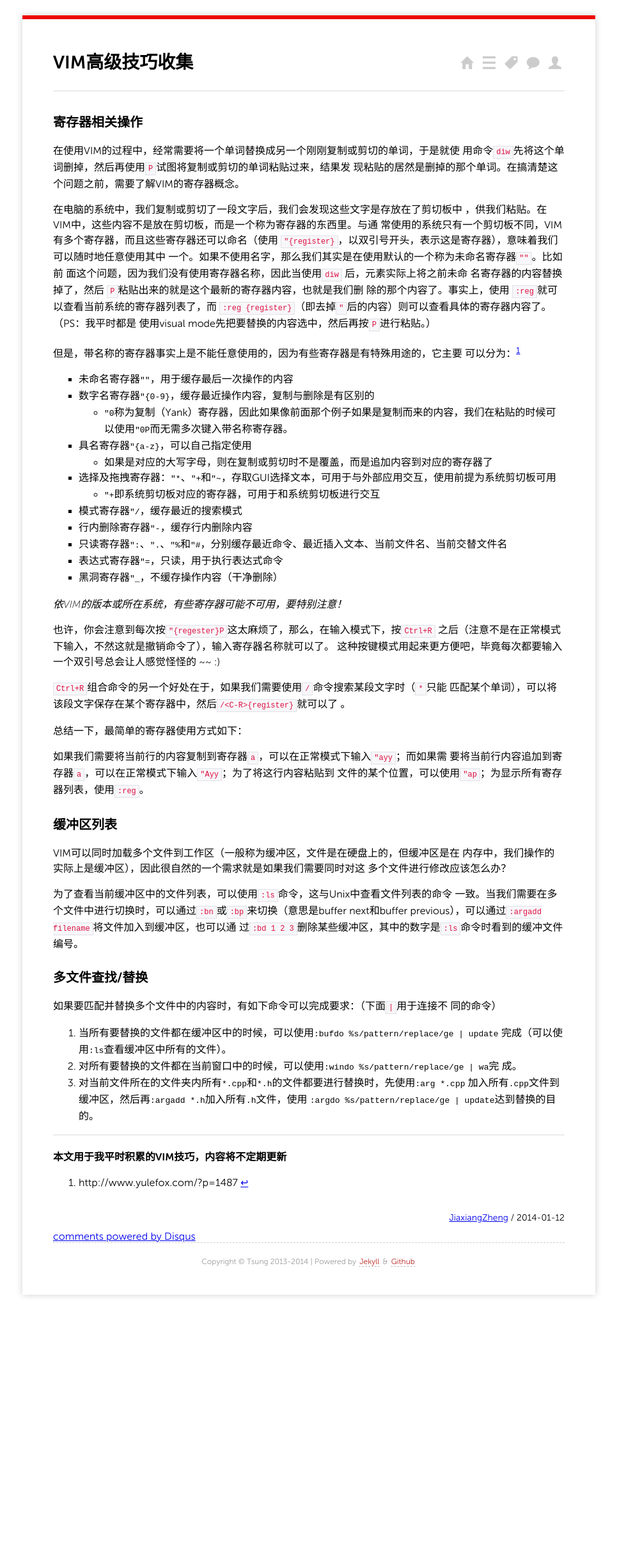
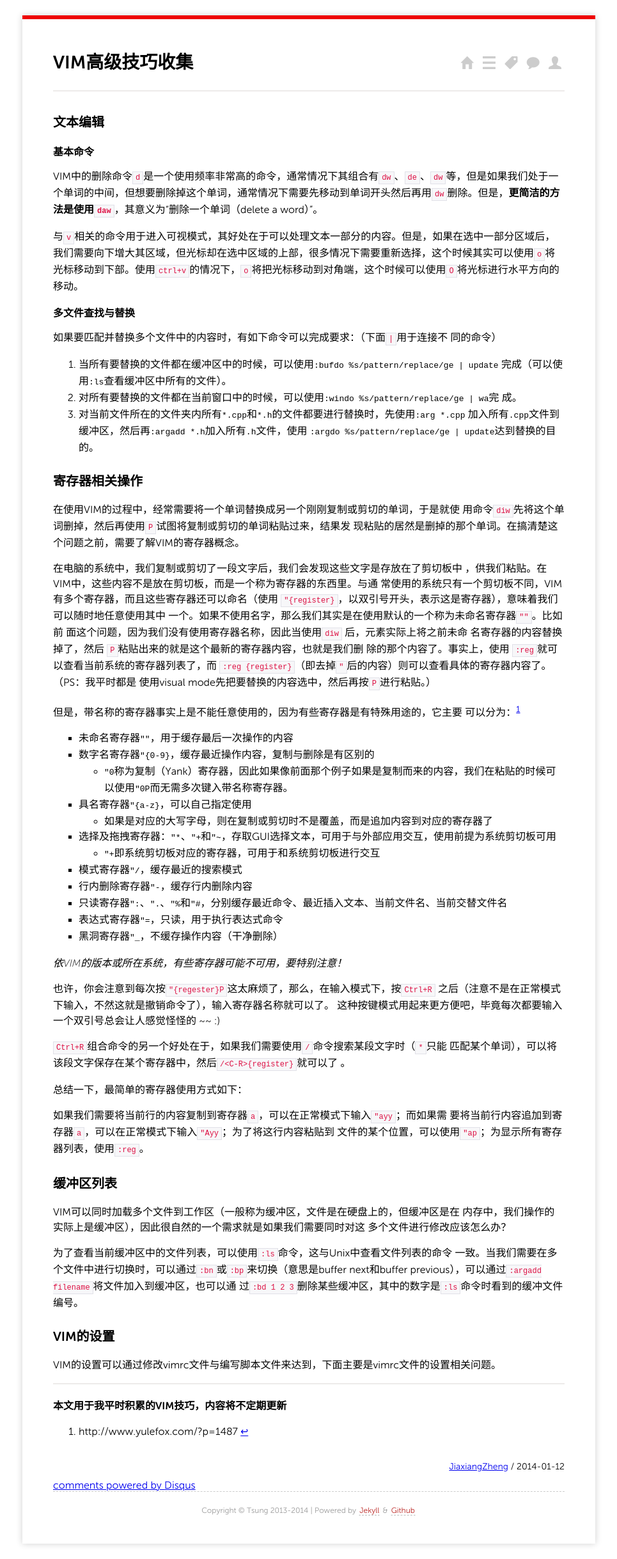
Before and after one commit to JiaxiangZheng/octman, a Jekyll site: the page built from _posts/2014/2014-01-12-vim-tricks.md, in a window 1280 px wide. Shown: the whole page at 64% size, without its empty margins (157-1122 px from the left). Built offline with Jekyll 4.4.1, drawn with Linux system fonts in a browser that asks for light colours; comment, search, counter and statistics services are not loaded; before the commit the page ends 2048 px from its top, so only the background shows below that.

Commit message:
update vim-tricks

```diff
--- a/_posts/2014/2014-01-12-vim-tricks.md
+++ b/_posts/2014/2014-01-12-vim-tricks.md
@@ -7,6 +7,27 @@ tags:
 - VIM
 - 工具
 ---
+
+### 文本编辑
+
+#### 基本命令
+
+VIM中的删除命令`d`是一个使用频率非常高的命令，通常情况下其组合有`dw`、`de`、`dw`等，但是如果我们处于一个单词的中间，但想要删除掉这个单词，通常情况下需要先移动到单词开头然后再用`dw`删除。但是，**更简洁的方法是使用`daw`**，其意义为“删除一个单词（delete a word）”。
+
+与`v`相关的命令用于进入可视模式，其好处在于可以处理文本一部分的内容。但是，如果在选中一部分区域后，我们需要向下增大其区域，但光标却在选中区域的上部，很多情况下需要重新选择，这个时候其实可以使用`o`将光标移动到下部。使用`ctrl+v`的情况下，`o`将把光标移动到对角端，这个时候可以使用`O`将光标进行水平方向的移动。
+
+#### 多文件查找与替换
+
+如果要匹配并替换多个文件中的内容时，有如下命令可以完成要求：（下面`|`用于连接不
+同的命令）
+
+1. 当所有要替换的文件都在缓冲区中的时候，可以使用`:bufdo %s/pattern/replace/ge | update`
+   完成（可以使用`:ls`查看缓冲区中所有的文件）。
+2. 对所有要替换的文件都在当前窗口中的时候，可以使用`:windo %s/pattern/replace/ge | wa`完
+   成。
+3. 对当前文件所在的文件夹内所有`*.cpp`和`*.h`的文件都要进行替换时，先使用`:arg *.cpp`
+   加入所有`.cpp`文件到缓冲区，然后再`:argadd *.h`加入所有`.h`文件，使用
+   `:argdo %s/pattern/replace/ge | update`达到替换的目的。
 
 ### 寄存器相关操作
 
@@ -68,18 +89,10 @@ VIM可以同时加载多个文件到工作区（一般称为缓冲区，文件
 next和buffer previous），可以通过`:argadd filename`将文件加入到缓冲区，也可以通
 过`:bd 1 2 3`删除某些缓冲区，其中的数字是`:ls`命令时看到的缓冲文件编号。
 
-### 多文件查找/替换
+### VIM的设置
 
-如果要匹配并替换多个文件中的内容时，有如下命令可以完成要求：（下面`|`用于连接不
-同的命令）
+VIM的设置可以通过修改vimrc文件与编写脚本文件来达到，下面主要是vimrc文件的设置相关问题。
 
-1. 当所有要替换的文件都在缓冲区中的时候，可以使用`:bufdo %s/pattern/replace/ge | update`
-   完成（可以使用`:ls`查看缓冲区中所有的文件）。
-2. 对所有要替换的文件都在当前窗口中的时候，可以使用`:windo %s/pattern/replace/ge | wa`完
-   成。
-3. 对当前文件所在的文件夹内所有`*.cpp`和`*.h`的文件都要进行替换时，先使用`:arg *.cpp`
-   加入所有`.cpp`文件到缓冲区，然后再`:argadd *.h`加入所有`.h`文件，使用
-   `:argdo %s/pattern/replace/ge | update`达到替换的目的。
 
 * * *
 
--- a/media/css/screen.css
+++ b/media/css/screen.css
@@ -112,12 +112,17 @@ dt {
 code, pre {
     font-family: monospace;
 }
+
 pre {
     border-left: 0.5em solid #edebea;
     overflow: auto;
     padding: 0.8em;
-    margin: 0 0 1.5em;
-	background-color: #f3f3f3;
+    margin: 20px;
+	background: #e9e9e9;
+	-webkit-border-radius: 5px;
+	-moz-border-radius: 5px;
+	border-radius: 5px;
+    font-size: 12px;
 }
 
 p code {
```
